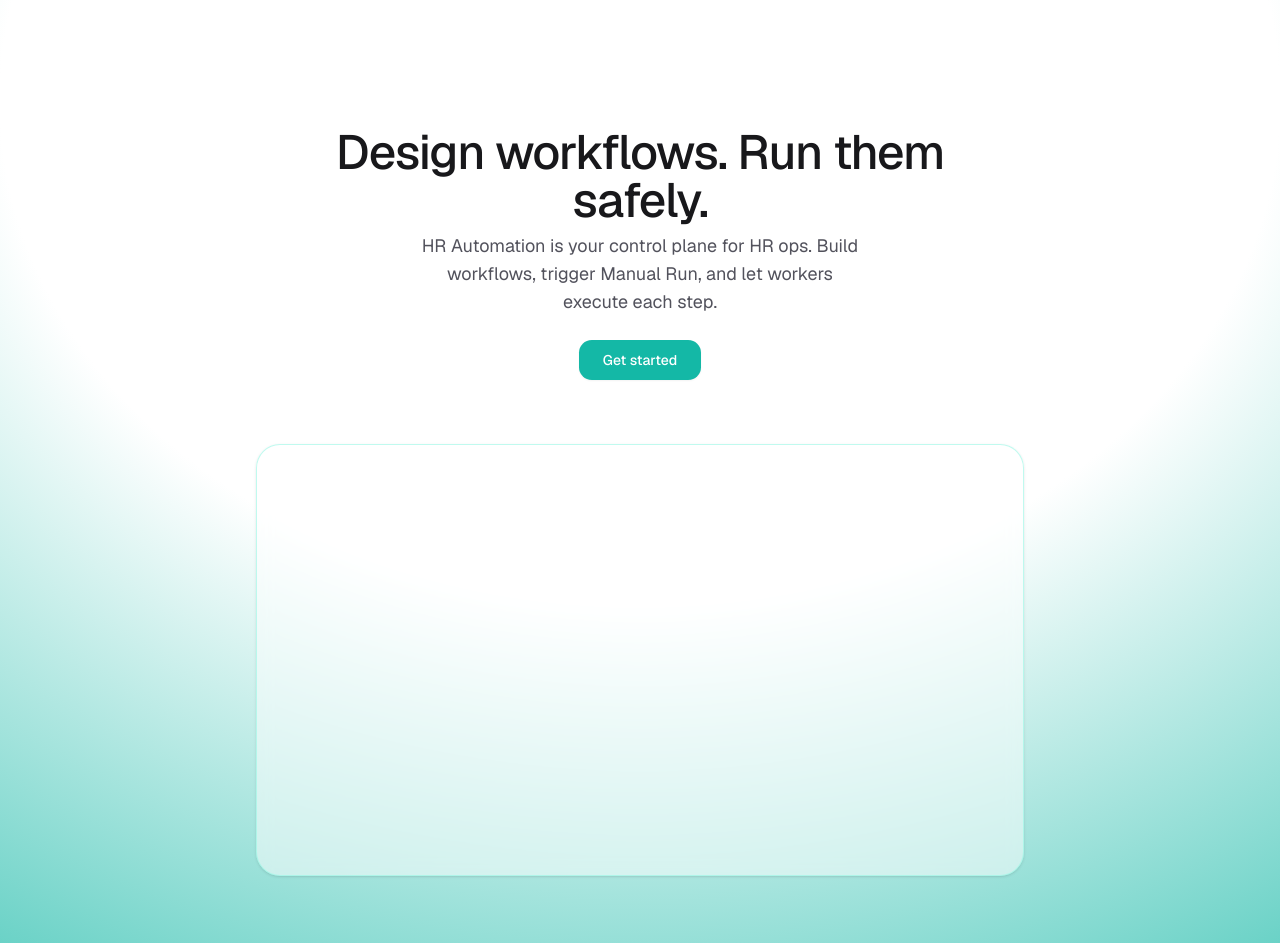
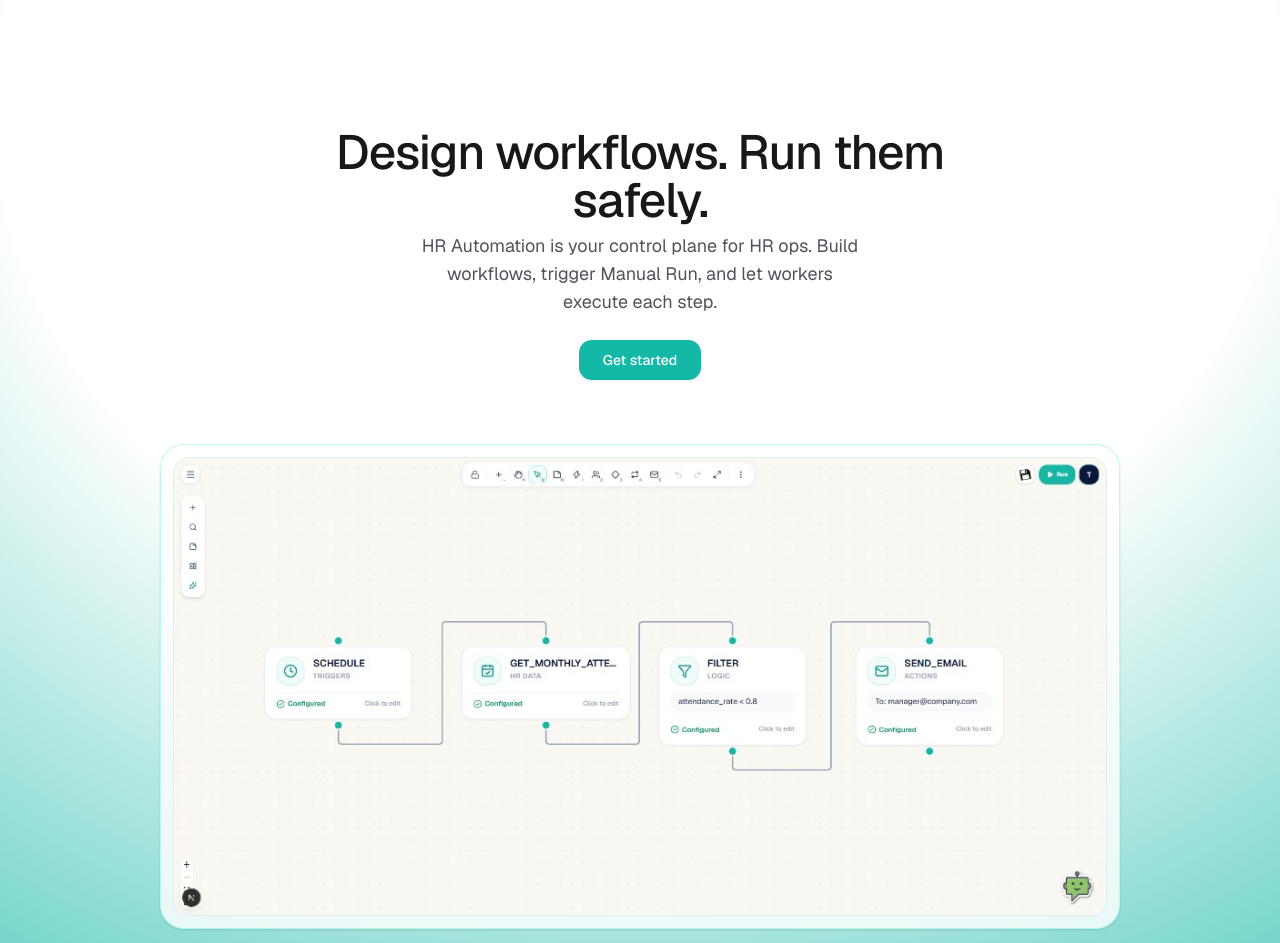
Before and after one commit to Tusharkanta407/HR_Automation_work, a Next.js app in the folder apps/web/: page / in a window 1280 px wide. Shown: the top 943 px of the page. Built offline with nearby package versions, Linux system fonts and the light colour scheme; no server answers.

Commit message:
photo added in the home page

```diff
--- a/apps/web/src/app/page.tsx
+++ b/apps/web/src/app/page.tsx
@@ -1,5 +1,6 @@
 "use client";
 
+import Image from "next/image";
 import { Button } from "@/components/ui/button";
 import SignInModal from "@/components/sign-in";
 import { GradientBackground } from "@/components/GradientBackground";
@@ -72,8 +73,26 @@ export default function App() {
           </motion.div>
         </div>
 
-        {/* Upload your demo later as public/demo.mp4 and swap this placeholder */}
-        <div className="aspect-video w-full max-w-3xl rounded-3xl border border-teal-200/60 bg-white/50 shadow-sm backdrop-blur-sm" />
+        <motion.div
+          className="w-full max-w-5xl overflow-hidden rounded-3xl border border-teal-200/60 bg-white/80 p-2 shadow-sm backdrop-blur-sm sm:p-3"
+          variants={fadeUpVariants}
+          initial="initial"
+          animate="animate"
+          transition={{ duration: 0.5, delay: 0.3 }}
+        >
+          <div className="overflow-hidden rounded-2xl border border-slate-200/80 bg-[#f8fafc]">
+            <Image
+              src="/workflow-preview.png"
+              alt="HR Automation workflow builder preview"
+              width={1600}
+              height={780}
+              priority
+              quality={95}
+              className="h-auto w-full object-contain"
+              sizes="(max-width: 1024px) 100vw, 1024px"
+            />
+          </div>
+        </motion.div>
 
         <footer className="flex items-center gap-2 text-sm text-zinc-500">
           <p>© {new Date().getFullYear()} HR Automation. All rights reserved.</p>
```
Also changed, not shown: apps/web/public/workflow-preview.png (added).
